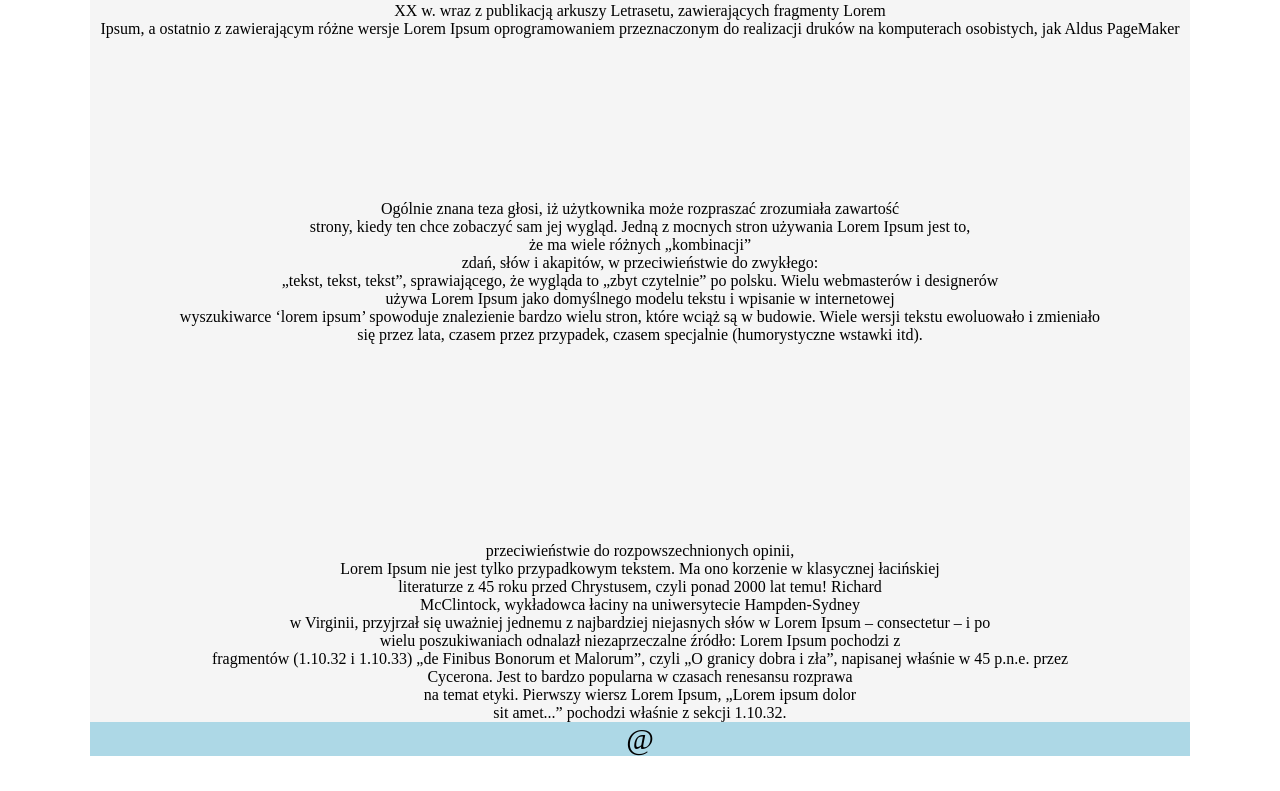
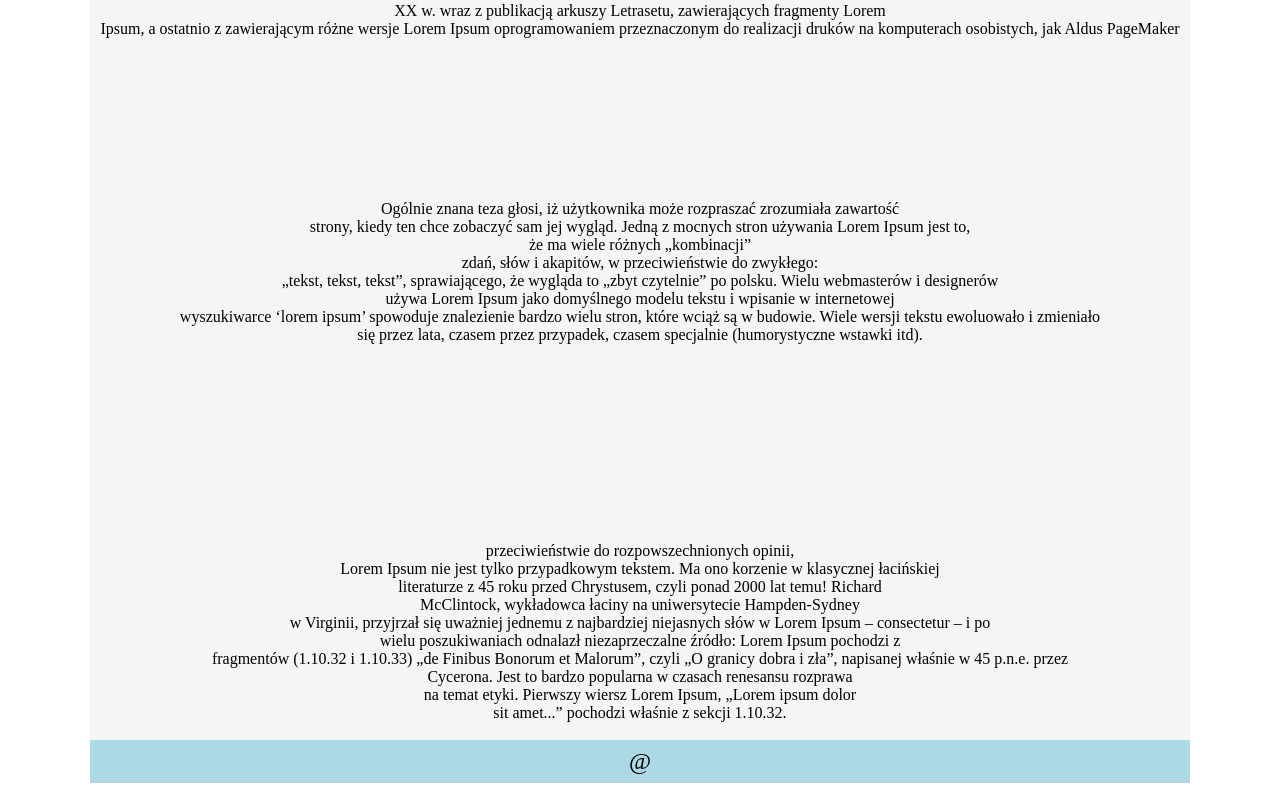
Before and after one commit to FarewellSolenya/FarewellSolenya.github.io, a plain HTML site: page index.html in a window 1280 px wide. Shown: the part 2244-3035 px from the top of the page. Before the commit the page ends 3008 px from the top, so only its background shows below. Drawn offline with nearby package versions, Linux system fonts and the light colour scheme.

Commit message:
29.9.18f

```diff
--- a/script.js
+++ b/script.js
@@ -1,10 +1,8 @@
 
 $(function(){
-    var header = document.getElementById("myHeader");
-    var myContent = document.getElementById("myContent");
+
     var y = $("#myHeader").innerHeight();
     var offsetTop = $("#myHeader").offset().top;
-
     $("#myHeader").css('width', ($("#myContent").innerWidth() - 32) + 'px');
     $(window).scroll(function() {
         if ($(window).scrollTop() >= offsetTop) {
@@ -19,7 +17,6 @@ $(function(){
 
     $(window).resize(function(){
         $("#myHeader").css('width', ($("#myContent").innerWidth() - 32) + 'px');
-        $("#info").html("content width "+ $("#myContent").innerWidth() + " header with " + $("#myHeader").innerWidth());
     });
 
     $("#myContent").html($("#MainPage").html());
--- a/styles.css
+++ b/styles.css
@@ -41,5 +41,6 @@ p#title{
 }
 p#foot{
     margin: 0;
-    font-size: 30px;
+    padding: 8px;
+    font-size: 24px;
 }
```
Also changed, not shown: index.html (+3 -0 lines).
